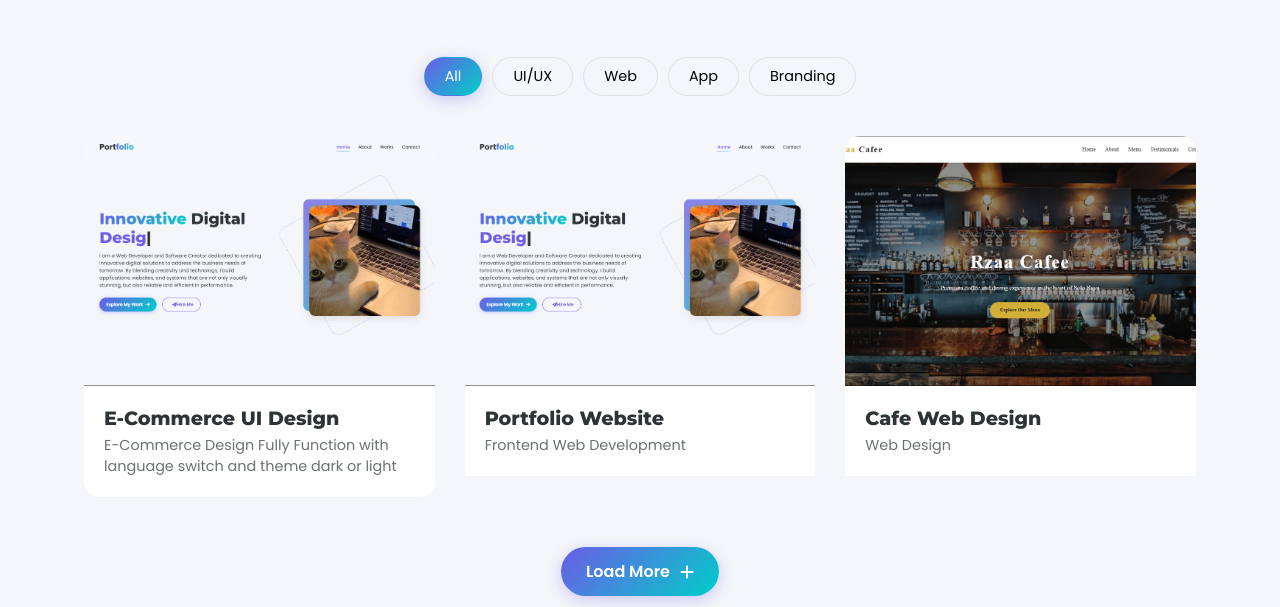
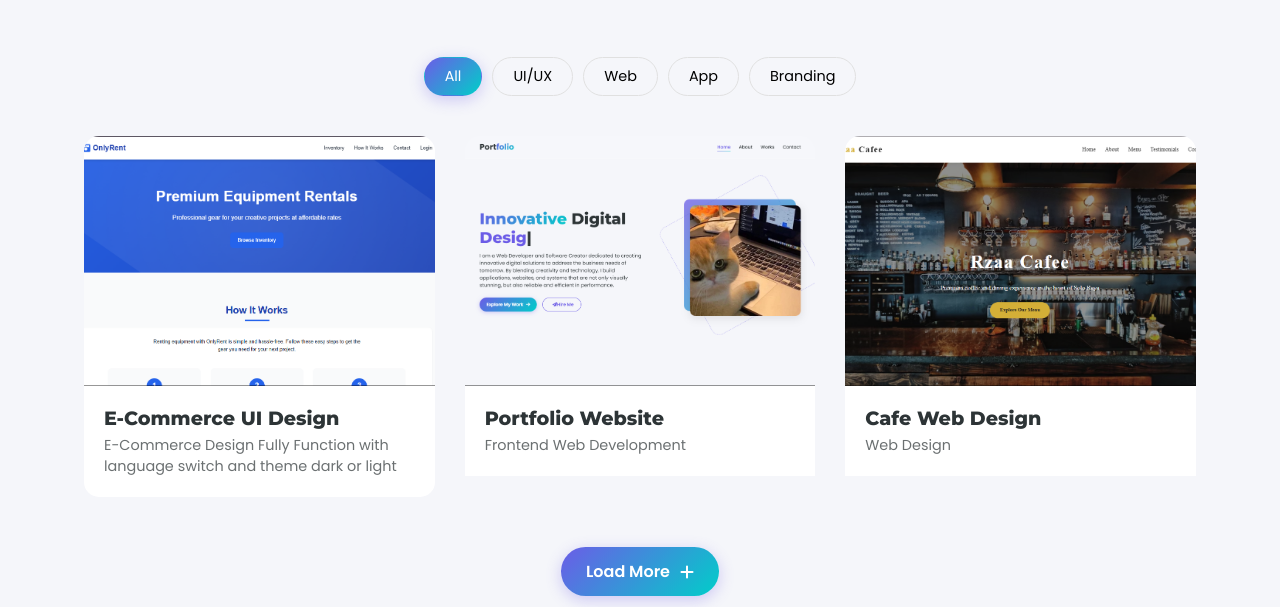
Before and after one commit to RzNDVy/UTSPEMBWEB, a plain HTML site: page portfolio.html in a window 1280 px wide. Shown: the part 193-800 px from the top of the page. Drawn offline with nearby package versions, Linux system fonts and the light colour scheme.

Commit message:
Update portfolio gabar.html

```diff
--- a/portfolio.html
+++ b/portfolio.html
@@ -67,7 +67,7 @@
             <div class="portfolio-card">
               <div class="portfolio-image">
                 <img
-                  src="images/Screenshot 2025-05-04 175420.png"
+                  src="images/Screenshot 2025-05-04 161326.png"
                   alt="Project 1"
                 />
                 <div class="overlay">
```
